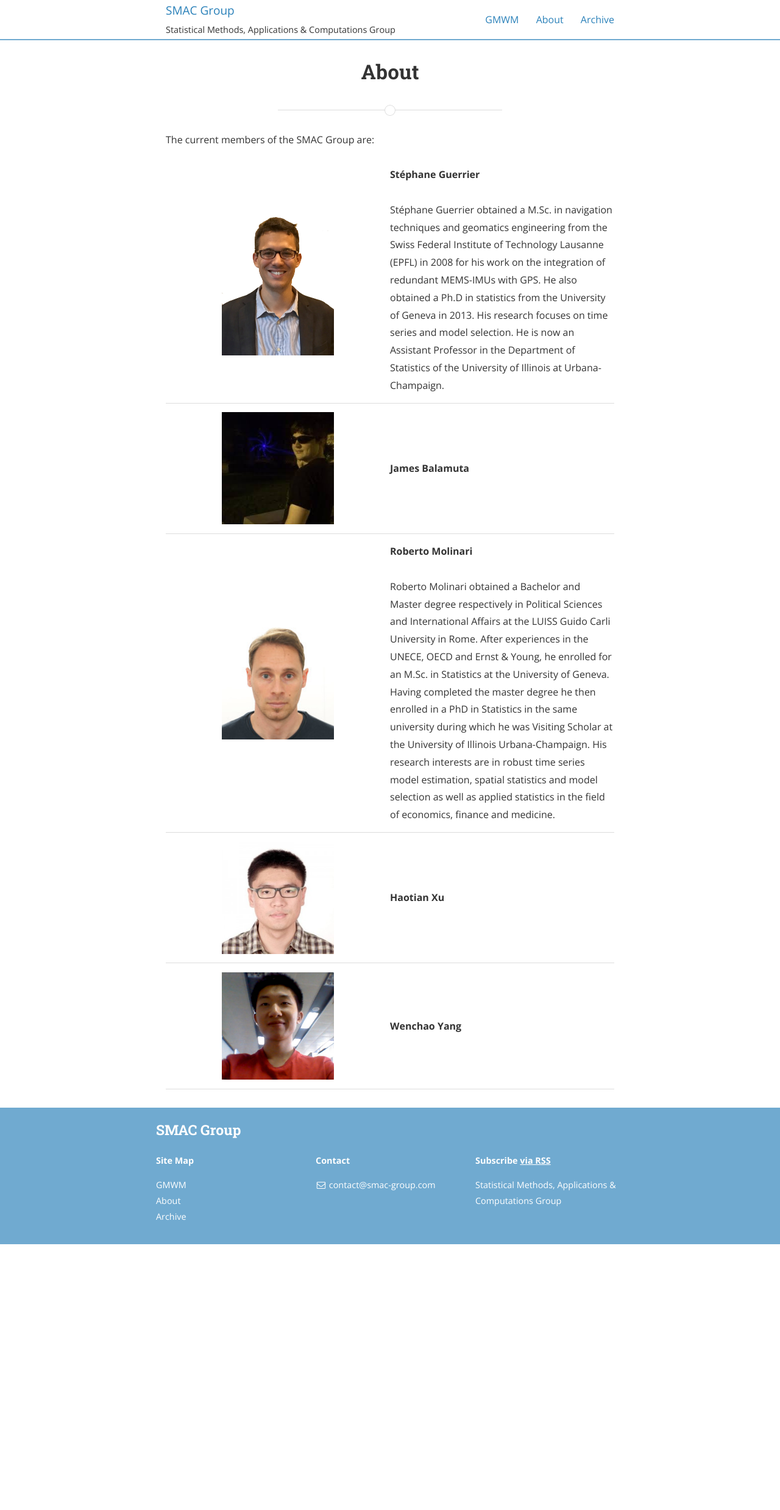
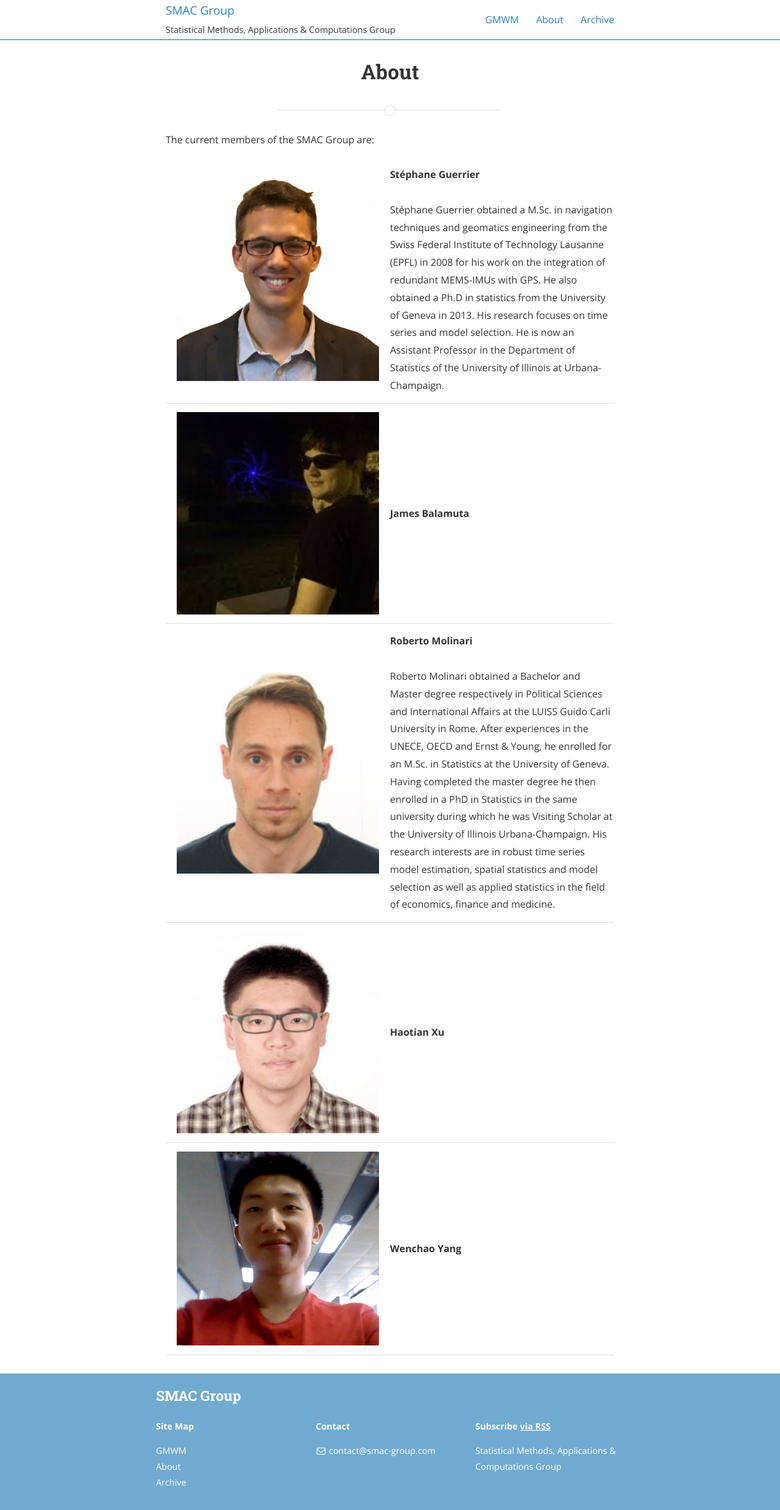
Before and after one commit to SMAC-Group/smac-group.github.io, a Jekyll site: the page built from about.md, in a window 1280 px wide. Shown: the whole page at 61% size. Built offline with Jekyll 4.4.1, drawn with Linux system fonts in a browser that asks for light colours; nearby versions of some CDN libraries; a style sheet for code colours, icons or effects is not loaded; before the commit the page ends 2041 px from its top, so only the background shows below that.

Commit message:
Picture dimension update

```diff
--- a/_sass/_layout.scss
+++ b/_sass/_layout.scss
@@ -249,8 +249,11 @@ pre code.hljs {
 	img {
 		display: block;
 		margin: auto;
-		width: 50%;
-        height: 50%;
+		width: 90%;
+        .staff-picture{
+            width: 250px;
+            height: 250px;
+        }
 	}
 	/*
 	*	Posts
--- a/about.md
+++ b/about.md
@@ -8,25 +8,25 @@ The current members of the SMAC Group are:
 
 <table>
   <tr>
-  <td><img src="{{ "assets/images/staff/sguerrier.jpg" | prepend: site.baseurl }}" alt="Stéphane Guerrier" /></td>
+  <td><img src="{{ "assets/images/staff/sguerrier.jpg" | prepend: site.baseurl }}" alt="Stéphane Guerrier" class="staff-picture" /></td>
     <td><b>Stéphane Guerrier</b> <br/> <br/>
     Stéphane Guerrier obtained a M.Sc. in navigation techniques and geomatics engineering from the Swiss Federal Institute of Technology Lausanne (EPFL) in 2008 for his work on the integration of redundant MEMS-IMUs with GPS. He also obtained a Ph.D in statistics from the University of Geneva in 2013. His research focuses on time series and model selection. He is now an Assistant Professor in the Department of Statistics of the University of Illinois at Urbana-Champaign.</td>
   </tr>
   <tr>
-    <td><img src="{{ "assets/images/staff/jjbalamuta.jpg" | prepend: site.baseurl }}" alt="James Balamuta"/></td>
+    <td><img src="{{ "assets/images/staff/jjbalamuta.jpg" | prepend: site.baseurl }}" alt="James Balamuta" class="staff-picture" /></td>
     <td><b>James Balamuta</b></td>
   </tr>
   <tr>
-    <td><img src="{{ "assets/images/staff/rmolinari.jpg" | prepend: site.baseurl }}" alt="Roberto Molinari"/></td>
+    <td><img src="{{ "assets/images/staff/rmolinari.jpg" | prepend: site.baseurl }}" alt="Roberto Molinari" class="staff-picture" /></td>
     <td><b>Roberto Molinari</b> <br /><br />
     Roberto Molinari obtained a Bachelor and Master degree respectively in Political Sciences and International Affairs at the LUISS Guido Carli University in Rome. After experiences in the UNECE, OECD and Ernst &amp; Young, he enrolled for an M.Sc. in Statistics at the University of Geneva. Having completed the master degree he then enrolled in a PhD in Statistics in the same university during which he was Visiting Scholar at the University of Illinois Urbana-Champaign. His research interests are in robust time series model estimation, spatial statistics and model selection as well as applied statistics in the field of economics, finance and medicine.</td>
   </tr>
   <tr>
-    <td><img src="{{ "assets/images/staff/hxu.jpg" | prepend: site.baseurl }}" alt="Haotian Xu"/></td>
+    <td><img src="{{ "assets/images/staff/hxu.jpg" | prepend: site.baseurl }}" alt="Haotian Xu" class="staff-picture" /></td>
     <td><b>Haotian Xu</b></td>
   </tr>
    <tr>
-    <td><img src="{{ "assets/images/staff/wyang.jpg" | prepend: site.baseurl }}" alt="Wenchao Yang"/></td>
+    <td><img src="{{ "assets/images/staff/wyang.jpg" | prepend: site.baseurl }}" alt="Wenchao Yang" class="staff-picture" /></td>
     <td><b>Wenchao Yang</b></td>
   </tr>
 </table>
```
Also changed, not shown: assets/images/staff/sguerrier.jpg.
